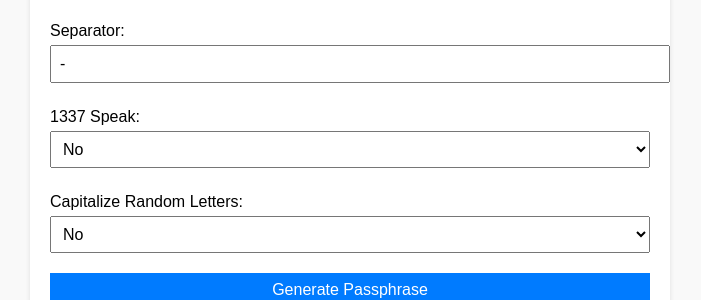
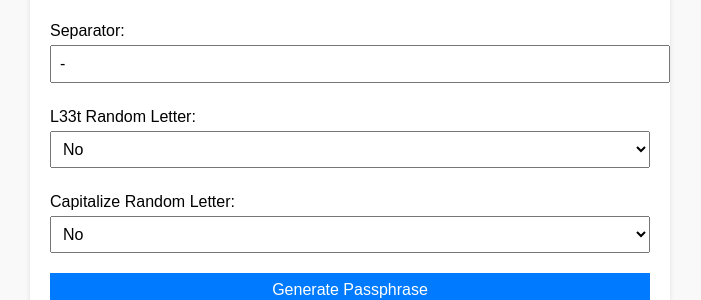
Before and after one commit to kairusann/kairusann.github.io, a Jekyll site: the page passphrase/index.html, which Jekyll copies as it is, in a window 1280 px wide. Shown: the part 270-570 px from the top of the page, without its empty margins (290-991 px from the left). Built offline with Jekyll 4.4.1, drawn with Linux system fonts in a browser that asks for light colours; some of the changed lines change nothing that is shown.

Commit message:
reduced 1337 to l33t for readability

```diff
--- a/tools/index.html
+++ b/passphrase/index.html
@@ -19,13 +19,13 @@
   <label for="separator">Separator:</label>
   <input type="text" id="separator" value="-" />
 
-  <label for="leet">1337 Speak:</label>
+  <label for="leet">L33t Random Letter:</label>
   <select id="leet">
     <option value="false" selected>No</option>
     <option value="true">Yes</option>
   </select>
 
-  <label for="uppercase">Capitalize Random Letters:</label>
+  <label for="uppercase">Capitalize Random Letter:</label>
   <select id="uppercase">
     <option value="false" selected>No</option>
     <option value="true">Yes</option>
--- a/tools/script.js
+++ b/passphrase/script.js
@@ -41,12 +41,17 @@ async function generatePassphraseFromURL(url, options = {}) {
   const leetMap = {
     A: "4",
     a: "@",
+    E: "3",
     e: "3",
+    I: "!",
     i: "!",
+    L: "1",
     l: "1",
+    O: "0",
     o: "0",
     S: "$",
     s: "5",
+    T: "7",
     t: "7"
   };
 
@@ -63,14 +68,18 @@ async function generatePassphraseFromURL(url, options = {}) {
   for (let i = 0; i < options.wordCount; i++) {
     let word = randomWord();
     if (options.uppercase) {
-      const random_pos = Math.round(word.length * Math.random());
+      const random_pos = Math.round(Math.random() * word.length);
       word =
         word.slice(0, random_pos) +
         word.charAt(random_pos).toUpperCase() +
         word.slice(random_pos + 1, word.length);
     }
     if (options.leet) {
-      word = toLeet(word);
+      const random_pos = Math.round(Math.random() * word.length);
+      word =
+        word.slice(0, random_pos) +
+        toLeet(word.charAt(random_pos)) +
+        word.slice(random_pos + 1, word.length);
     }
     words.push(word);
   }
```
Also changed, not shown: passphrase/style.css (renamed from tools/style.css).
